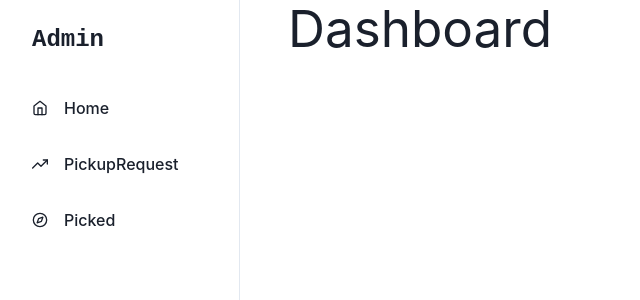
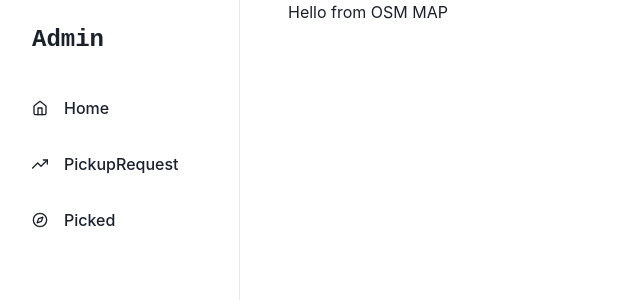
Before and after one commit to libreprojectss/e-cycle_cfc, a React (Vite) app in the folder admin_ui/: page / in a window 1280 px wide. Shown: the top 300 px of the page, without its empty margins (0-640 px from the left). Built offline with nearby package versions, Linux system fonts and the light colour scheme.

Commit message:
OSM leaflet Map component added

```diff
--- a/admin_ui/package.json
+++ b/admin_ui/package.json
@@ -13,10 +13,12 @@
     "@chakra-ui/react": "^2.8.1",
     "@emotion/react": "^11.11.1",
     "@emotion/styled": "^11.11.0",
+    "axios": "^1.5.1",
     "framer-motion": "^10.16.4",
     "react": "^18.2.0",
     "react-dom": "^18.2.0",
     "react-icons": "^4.11.0",
+    "react-leaflet": "^4.2.1",
     "react-router-dom": "^6.16.0"
   },
   "devDependencies": {
--- a/admin_ui/src/App.jsx
+++ b/admin_ui/src/App.jsx
@@ -5,6 +5,7 @@ import Sidebar from "./components/Sidebar";
 import Picked from "./components/Picked";
 import Pickupreqeust from "./components/Pickuprequest";
 import Dashboard from "./components/Dashboard";
+import LeafletFunc from "./components/Map/Leafletcontainer";
 function App() {
 
   return (
@@ -20,7 +21,8 @@ function App() {
           </GridItem>
           <GridItem colSpan={4}>
             <Routes>
-              <Route path="/" element={<Dashboard />} />
+              <Route path="/" element={<LeafletFunc />} />
+              {/* <Route path="/map" element={<Pickupreqeust />} /> */}
               <Route path="/pickuprequest" element={<Pickupreqeust />} />
               <Route path="/picked" element={<Picked />} />
             </Routes>
--- /dev/null
+++ b/admin_ui/src/components/Map/Leafletcontainer.jsx
@@ -0,0 +1,92 @@
+import 'leaflet/dist/leaflet.css';
+import { MapContainer, TileLayer, Marker, Popup } from 'react-leaflet';
+import L from 'leaflet';
+// import markerIcon from '../assets/ewaste.png';
+// import collecterIcon from '/collector.png';
+import axios from 'axios'
+import { useEffect, useState } from 'react';
+
+function LeafletFunc() {
+    // const [data, setData] = useState([])
+    // const [amen, setamen] = useState()
+
+    // const validity = () => {
+    //     axios.get('http://192.168.1.114:8000/api/user/allproduct/')
+    //         .then((resp) => {
+    //             if (resp) {
+    //                 console.log(resp)
+    //                 setData(resp.data)
+    //             }
+    //             else {
+    //                 console.log('Verification Failed')
+    //             }
+    //         }).catch((err) => {
+    //             console.log(err.response.data.detail);
+    //             console.log("Bye")
+    //         }
+    //         )
+    // }
+    // const amenity = () => {
+    //     axios.get('http://192.168.1.114:8000/api/user/amenity/')
+    //         .then((resp) => {
+    //             if (resp) {
+    //                 console.log('its amenity data')
+    //                 // console.log(resp.data)
+    //                 setamen(resp.data)
+    //                 // console.log(setamen)
+    //             }
+    //             else {
+    //                 console.log('Verification Failed')
+    //             }
+    //         }).catch((err) => {
+    //             console.log("Bye")
+    //         }
+    //         )
+    // }
+
+    // useEffect(() => (validity()), [])
+    // useEffect(() => (amenity()), [])
+
+
+    // const customIcon = L.icon({
+    //     iconUrl: markerIcon,
+    //     iconSize: [30, 40],
+    // });
+
+
+    // const customIconAmen = L.icon({
+    //     iconUrl: collecterIcon,
+    //     iconSize: [50, 40],
+    // });
+    return (
+        // <MapContainer
+        //     center={[28.2096, 83.9856]}
+        //     zoom={13}
+        //     scrollWheelZoom={true}
+        //     style={{ height: '800px', width: '1200px', border: '1px solid #ccc', borderRadius: '4px' }}
+        // >
+        //     <TileLayer
+        //         attribution='&copy; <a href="https://www.openstreetmap.org/copyright">OpenStreetMap</a> contributors'
+        //         url="https://{s}.tile.openstreetmap.org/{z}/{x}/{y}.png"
+        //     />
+        //     {data.map((marker, index) => (
+        //         <Marker key={index} position={[marker.lat, marker.lon]} icon={customIcon}>
+        //             <Popup>{marker.productname}</Popup>
+        //         </Marker>
+        //     ))}
+        //     {amen?.length && amen.map((marker, index) => (
+        //         // console.log(marker?.coordinates[0],marker?.coordinates[1])
+        //         <Marker key={index} position={[marker?.coordinates[1], marker?.coordinates[0]]} icon={customIconAmen}>
+        //             <Popup>{marker?.name ? marker?.name : "No name"}</Popup>
+        //         </Marker>
+        //     ))}
+
+
+        // </MapContainer>
+        <div>
+            Hello from OSM MAP
+        </div>
+    );
+}
+
+export default LeafletFunc;
```
Also changed, not shown: 1 other file (tests, documents, lock files or other folders).
